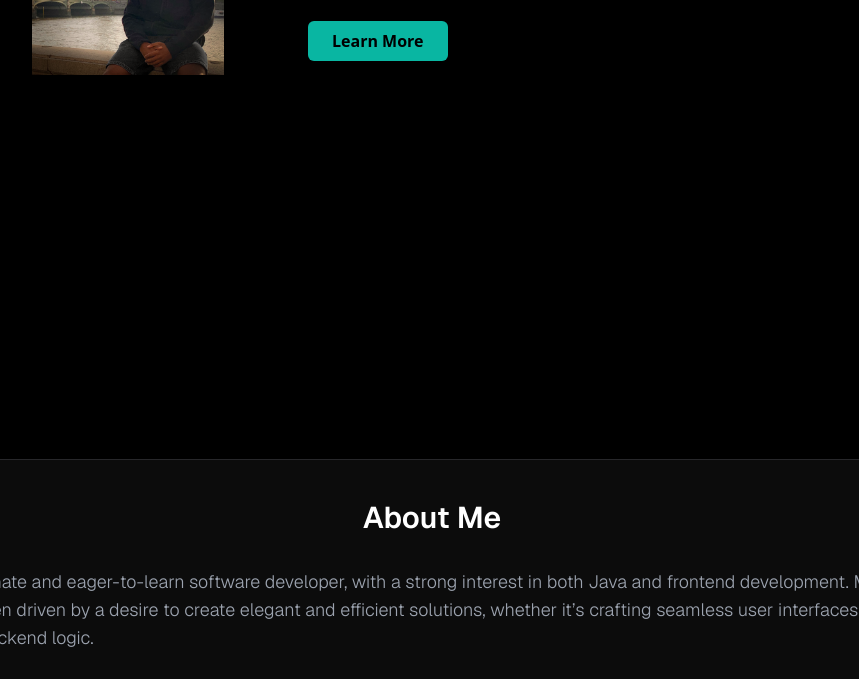
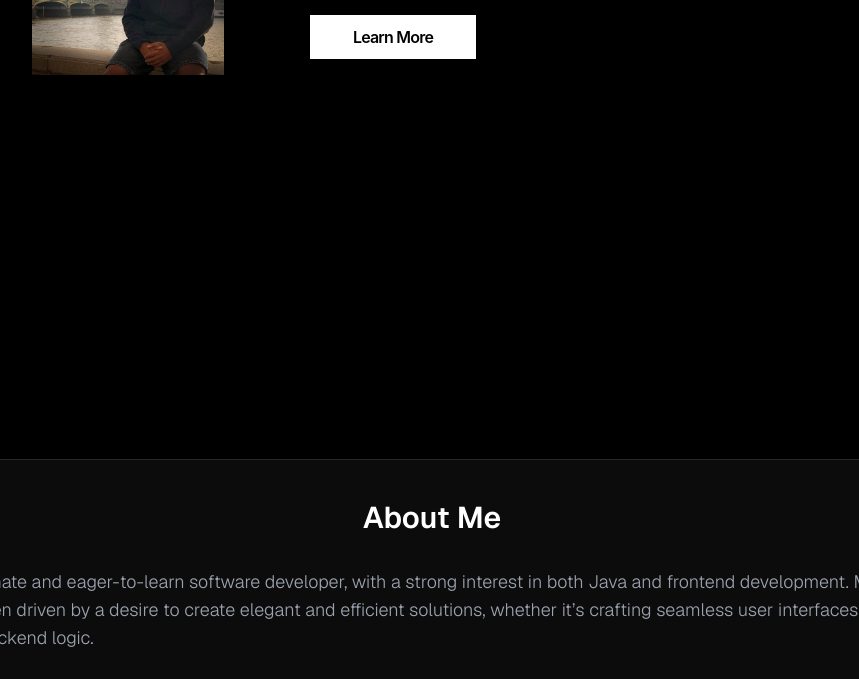
Before and after one commit to selekode/SeanLeitch, a plain HTML site: page index.html in a window 1280 px wide. Shown: the part 421-1100 px from the top of the page, without its empty margins (208-1067 px from the left). Drawn offline with nearby package versions, Linux system fonts and the light colour scheme.

Commit message:
Updated Button

```diff
--- a/css/style.css
+++ b/css/style.css
@@ -1,4 +1,3 @@
-
 p {
     font-family: "Geist", sans-serif;
     font-optical-sizing: auto;
@@ -46,7 +45,7 @@
     border: none;
     background-size: 300% 100%;
     transition: 0.3s;
-            background-image: linear-gradient(-60deg, rgb(9, 182, 162), rgb(107, 248, 231), rgb(9, 182, 162));
+    background-image: linear-gradient(-60deg, #09b6a2, rgb(107, 248, 231), rgb(9, 182, 162));
     background-position: 100% 0px;
 }
 
@@ -171,3 +170,53 @@
         height: 100%;
     }
 }
+
+/* CSS */
+.button-59 {
+    align-items: center;
+    background-color: #fff;
+    border: 2px solid #000;
+    box-sizing: border-box;
+    color: #000;
+    cursor: pointer;
+    display: inline-flex;
+    fill: #000;
+    font-family: Inter, sans-serif;
+    font-size: 16px;
+    font-weight: 600;
+    height: 48px;
+    justify-content: center;
+    letter-spacing: -.8px;
+    line-height: 24px;
+    min-width: 140px;
+    outline: 0;
+    padding: 0 17px;
+    text-align: center;
+    text-decoration: none;
+    transition: all .3s;
+    user-select: none;
+    -webkit-user-select: none;
+    touch-action: manipulation;
+}
+
+.button-59:focus {
+    color: #171e29;
+}
+
+.button-59:hover {
+    border-color: #09b6a2;
+    color: #09b6a2;
+    fill: #09b6a2;
+}
+
+.button-59:active {
+    border-color: #09b6a2;
+    color: #09b6a2;
+    fill: #09b6a2;
+}
+
+@media (min-width: 768px) {
+    .button-59 {
+        min-width: 170px;
+    }
+}
--- a/index.html
+++ b/index.html
@@ -36,10 +36,12 @@
                     Software Developer | Tech Enthusiast | Problem Solver
                 </p>
 
-                <a href="#about"
-                    class="mt-6 inline-block px-6 py-2 text-black font-bold rounded-md bg-[#09B6A2] hover:bg-[#17E9D1]">
-                    Learn More
+                <a id="" href="#about" class="mt-6 btn-horizontal">
+                    <button class="button-59 mt-4" role="button">Learn More</button>
                 </a>
+
+
+
             </div>
         </div>
 
@@ -123,7 +125,8 @@
                 </h3>
                 <h2 class="mt-1">English & Spanish</h2>
                 <p class="text-gray-200 mt-2">I am fluent in both English and Spanish, which allows me to work
-                    effectively with a diverse range of clients and teams. <br><br>Whether it's writing technical documentation,
+                    effectively with a diverse range of clients and teams. <br><br>Whether it's writing technical
+                    documentation,
                     collaborating with international teams, or engaging with clients, my language skills enable me to
                     communicate clearly and efficiently in both languages.</p>
             </div>
```
Lines whose indentation alone changed are shown as unchanged.
